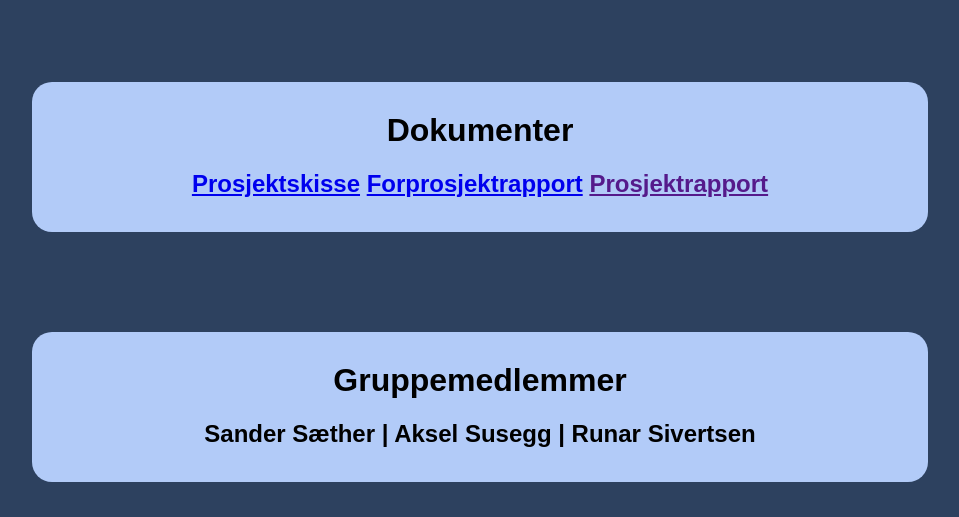
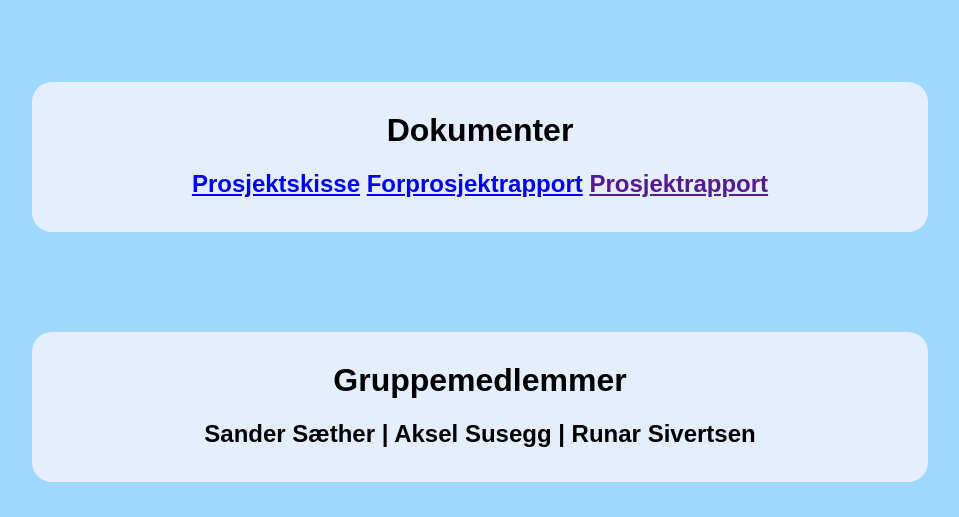
Before and after one commit to OsloMetGruppe44/OsloMetGruppe44.github.io, a plain HTML site: page index.html in a window 1280 px wide. Shown: the part 283-800 px from the top of the page, without its empty margins (168-1127 px from the left). Drawn offline with Linux system fonts and the light colour scheme.

Commit message:
Update styles.css

```diff
--- a/styles.css
+++ b/styles.css
@@ -1,7 +1,7 @@
 body{
     height: 100%;
     width: 100%;
-    background-color: rgb(45, 65, 95);
+    background-color: rgb(158, 216, 255);
 }
 
 #dokumenter{
@@ -11,7 +11,7 @@ body{
     border-color:black;
     width: 70%;
     margin:  auto;
-    background-color: rgb(178, 203, 248);
+    background-color: rgb(228, 238, 255);
     border-radius: 20px;
     margin-top: 100px;
     height: 150px;
@@ -24,7 +24,7 @@ body{
     border-color:black;
     width: 70%;
     margin:  auto;
-    background-color: rgb(178, 203, 248);
+    background-color: rgb(228, 238, 255);
     margin-top: 100px;
     border-radius: 20px;
     height: 150px;
```
